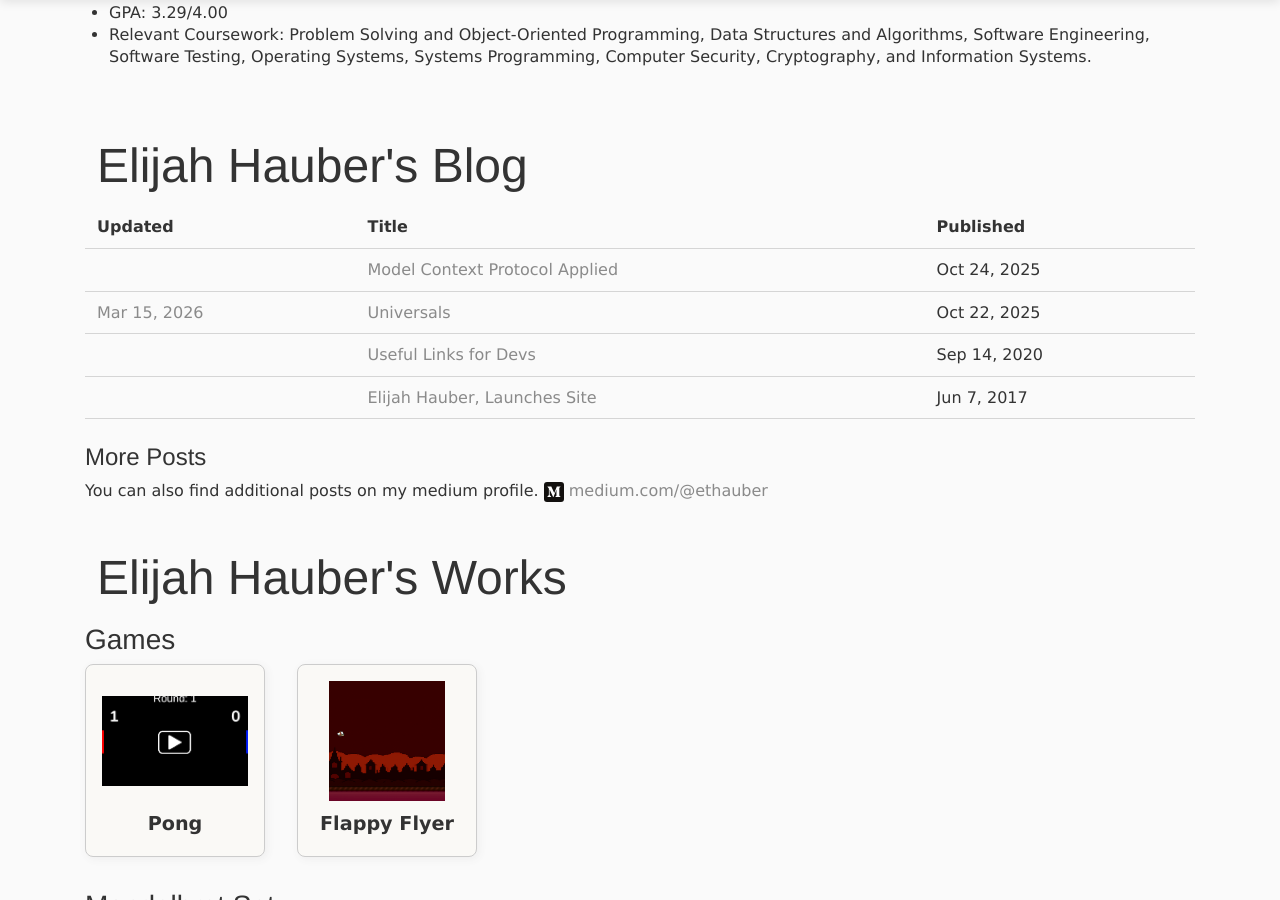
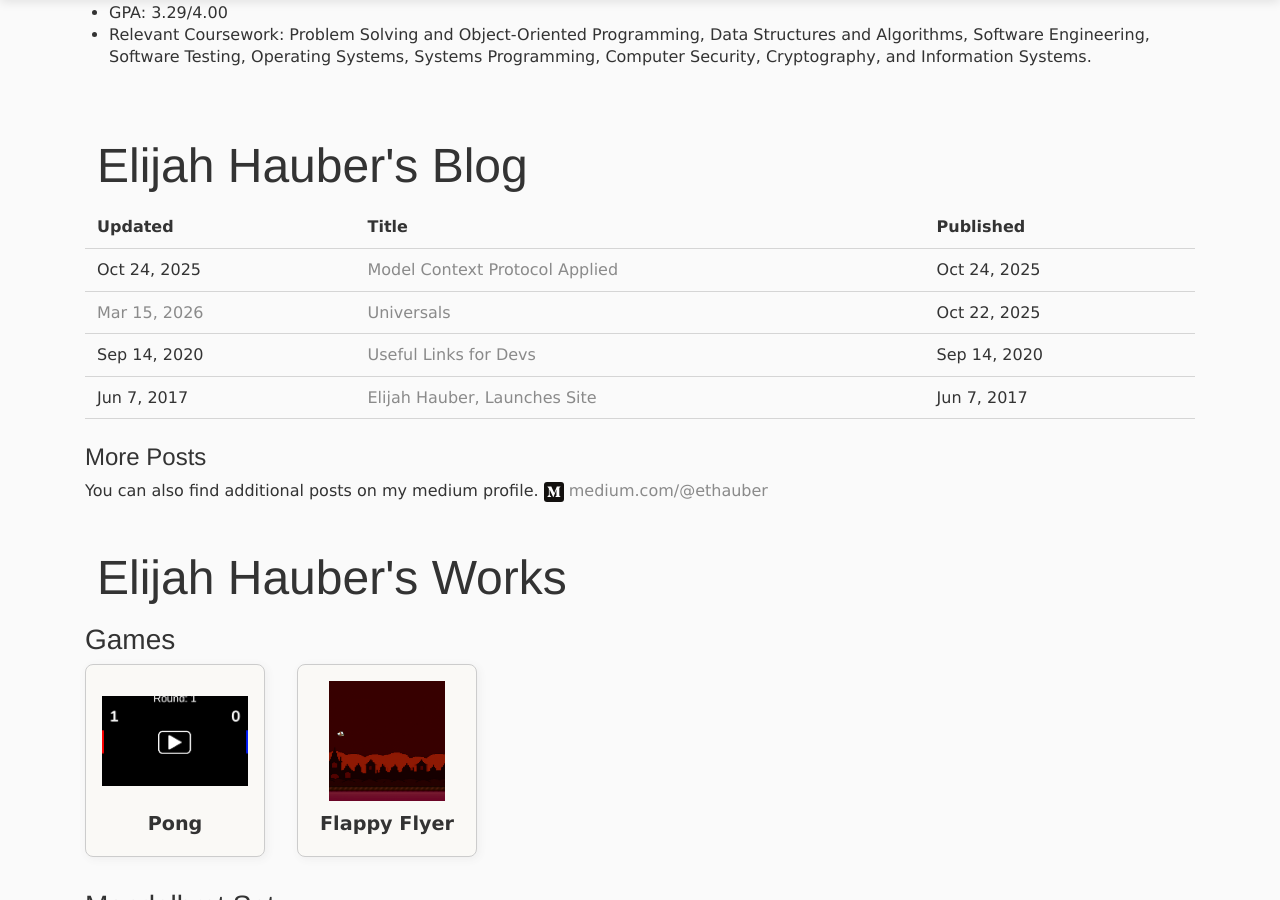
Before and after one commit to ethauber/ethauber.github.io, a Jekyll site: the page built from index.html, in a window 1280 px wide and 900 px high, scrolled down 2893 px. Built offline with Jekyll 4.4.1, drawn with Linux system fonts in a browser that asks for light colours.

Commit message:
if not updated use the posted date
Co-authored-by: Copilot Autofix powered by AI <175728472+Copilot@users.noreply.github.com>

```diff
--- a/index.html
+++ b/index.html
@@ -613,11 +613,17 @@ classes: landing-page
                 {% for post in site.posts %}
                   <tr>
                     <td>
+                      {% if post.updated %}
                       <a href="{{ post.url | relative_url }}#changelog" title="{{ post.title | strip_html | escape }}">
-                        <time datetime="{{ post.date | date_to_xmlschema }}">
+                        <time datetime="{{ post.updated | date_to_xmlschema }}">
                           {{ post.updated | date: "%b %-d, %Y" }}
                         </time>
                       </a>
+                      {% else %}
+                      <time datetime="{{ post.date | date_to_xmlschema }}">
+                        {{ post.date | date: "%b %-d, %Y" }}
+                      </time>
+                      {% endif %}
                     </td>
                     <td>
                       <a href="{{ post.url | relative_url }}" title="{{ post.title | strip_html | escape }}">
```
